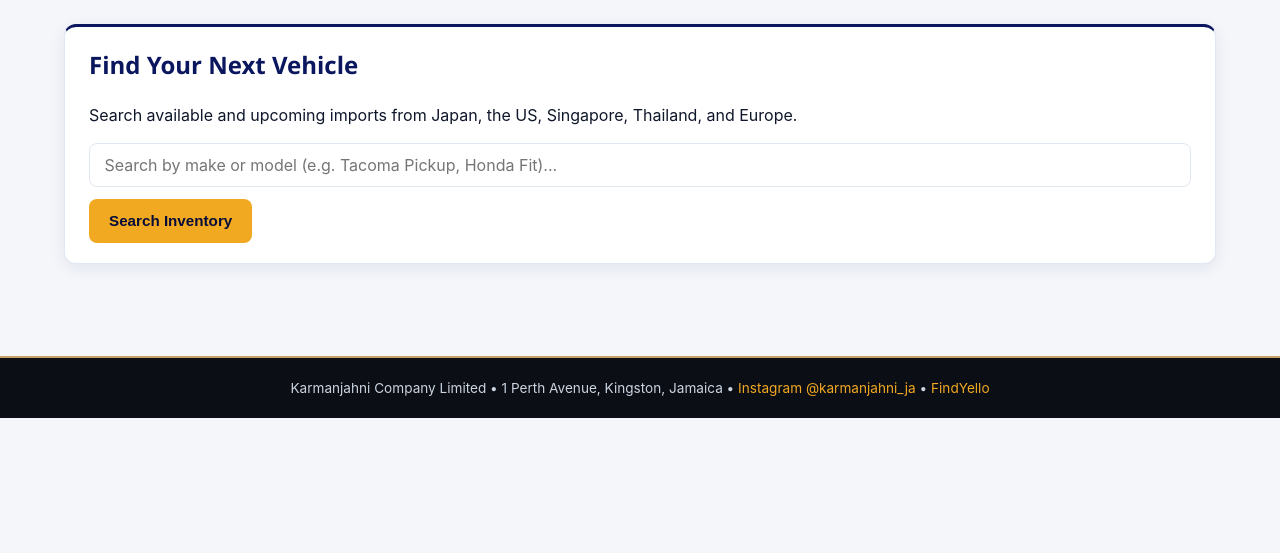
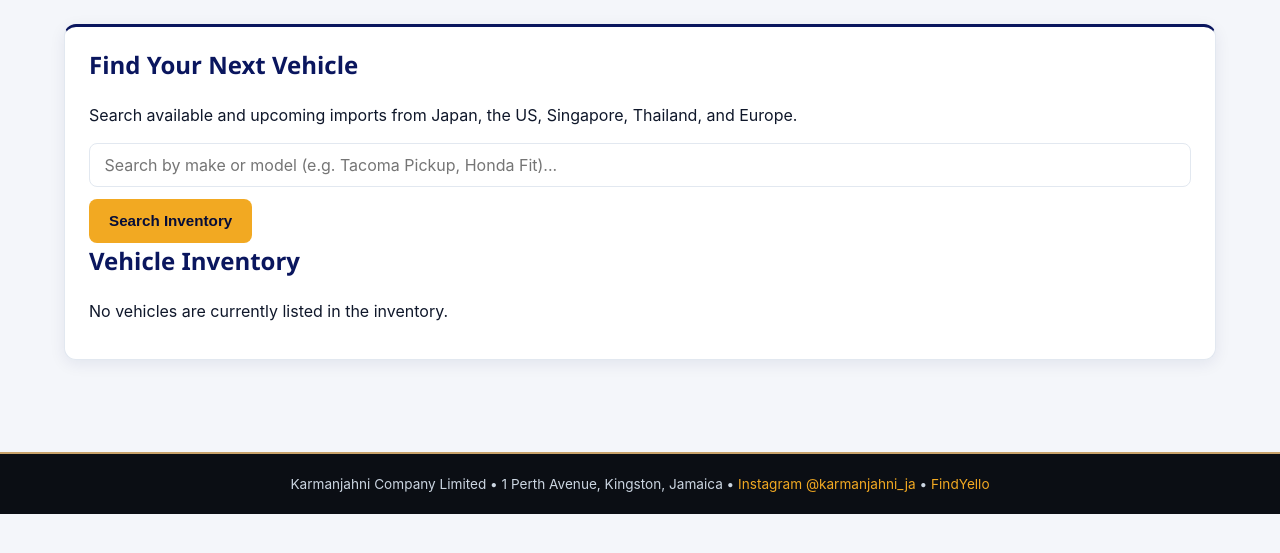
Before and after one commit to ashayawatts/software-enginneering-project-comp2140, a Flask app: page / in a window 1280 px wide. Shown: the part 75-628 px from the top of the page. Run offline with Flask 3, Linux system fonts and the light colour scheme.

Commit message:
change vehicle search form and inventory display

```diff
--- a/ashaya_watts/templates/customer_home.html
+++ b/ashaya_watts/templates/customer_home.html
@@ -1,5 +1,10 @@
+
 {% extends "base_public.html" %}
-{% block title %}Browse Vehicles | Karmanjahni Company Limited{% endblock %}
+
+{% block title %}
+Browse Vehicles | Karmanjahni Company Limited
+{% endblock %}
+
 {% block extra_css %}
 <link rel="stylesheet" href="/ashaya/static/storefront.css">
 {% endblock %}
@@ -7,12 +12,76 @@
 {% block content %}
 <section class="kj-card">
   <h1>Find Your Next Vehicle</h1>
+
   <p>Search available and upcoming imports from Japan, the US, Singapore, Thailand, and Europe.</p>
-  <form method="get" action="/browse">
-    <input class="kj-input" type="search" name="q" value="{{ query }}" placeholder="Search by make or model (e.g. Tacoma Pickup, Honda Fit)...">
-    <button class="kj-btn kj-btn-gold" type="submit" style="margin-top: 0.75rem;">Search Inventory</button>
+
+  <!-- Search by vehicle make or model -->
+  <form method="get" action="{{ url_for('ashaya_bp.customer_home') }}">
+    <input class="kj-input" type="search" name="q"
+           value="{{ query }}"
+           placeholder="Search by make or model (e.g. Tacoma Pickup, Honda Fit)..."
+           aria-label="Search by vehicle make or model">
+
+    <button class="kj-btn kj-btn-gold" type="submit"
+            style="margin-top: 0.75rem;">
+      Search Inventory
+    </button>
   </form>
-  <!-- TODO (Ashaya): Render public vehicle cards (estimated timelines & dynamic JMD price ONLY) -->
+
+  <h2>Vehicle Inventory</h2>
+
+  <!-- Display matching vehicles -->
+  {% if vehicles %}
+
+    {% for vehicle in vehicles %}
+      <div class="kj-card">
+
+        {% if vehicle.photo_urls %}
+          <img src="{{ vehicle.photo_urls[0] }}"
+               alt="{{ vehicle.make }} {{ vehicle.model }}"
+               width="250">
+        {% endif %}
+
+        <h3>
+          {{ vehicle.year }} {{ vehicle.make }} {{ vehicle.model }}
+        </h3>
+
+        <p><strong>Color:</strong> {{ vehicle.color }}</p>
+        <p><strong>Mileage:</strong> {{ vehicle.mileage_km }} km</p>
+        <p><strong>Status:</strong> {{ vehicle.availability }}</p>
+
+        <!-- Show estimated arrival for upcoming vehicles -->
+        {% if vehicle.availability == "Upcoming Arrival" %}
+          {% if vehicle.estimated_arrival %}
+            <p><strong>Estimated Arrival:</strong>
+              {{ vehicle.estimated_arrival }}
+            </p>
+          {% else %}
+            <p>Estimated arrival date is not yet available.</p>
+          {% endif %}
+        {% endif %}
+
+        <!-- F-05 estimated JMD price integration pending -->
+
+        <a class="kj-btn kj-btn-gold"
+           href="{{ url_for('ashaya_bp.customer_vehicle_detail', vehicle_id=vehicle.id) }}">
+          View Details
+        </a>
+
+      </div>
+    {% endfor %}
+
+  {% else %}
+
+    <!-- Display a message when no vehicles match -->
+    {% if query.strip() %}
+      <p>No matching vehicles found</p>
+    {% else %}
+      <p>No vehicles are currently listed in the inventory.</p>
+    {% endif %}
+
+  {% endif %}
+
 </section>
 {% endblock %}
 
```
